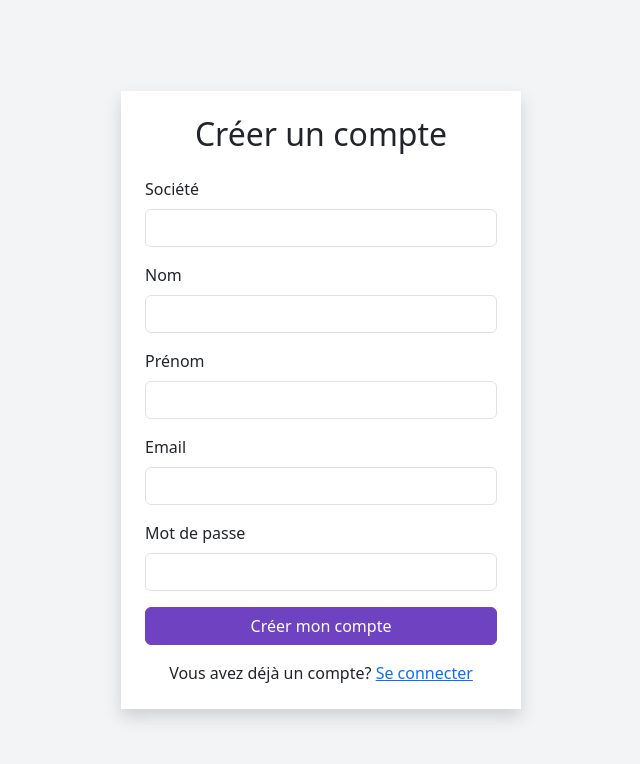
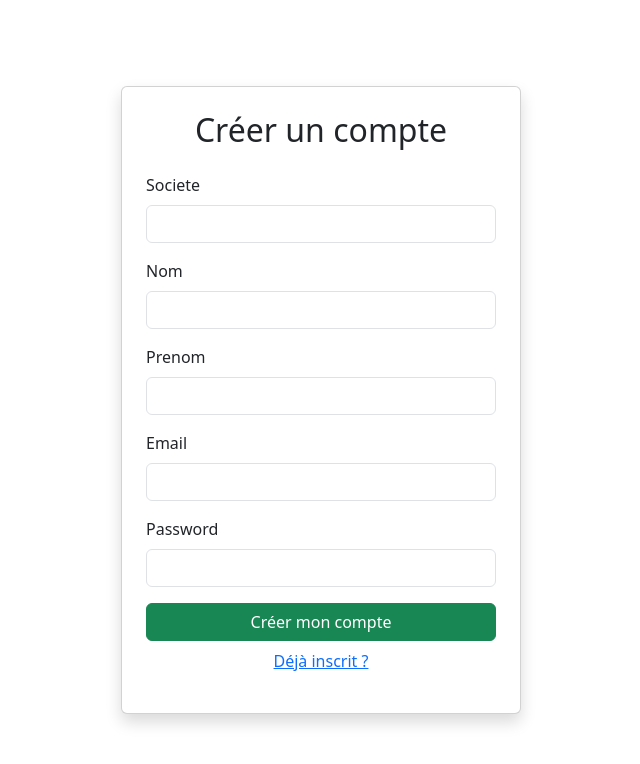
Before and after one commit to OneOffsas/claimoneoff-front02, a Next.js app: page /register in a window 1280 px wide. Shown: the top 764 px of the page, without its empty margins (319-959 px from the left). Built offline with nearby package versions, Linux system fonts and the light colour scheme.

Commit message:
Update register.js

```diff
--- a/pages/register.js
+++ b/pages/register.js
@@ -1,113 +1,50 @@
 // pages/register.js
-import { useState } from 'react';
-import Link from 'next/link';
-import { useRouter } from 'next/router';
-
-const API_URL = process.env.NEXT_PUBLIC_API_URL || '';
+import { useState } from "react"
+import { useRouter } from "next/router"
+import { apiCall } from "../utils/api"
+import Link from "next/link"
 
 export default function Register() {
-  const router = useRouter();
-  const [societe, setSociete] = useState('');
-  const [nom, setNom] = useState('');
-  const [prenom, setPrenom] = useState('');
-  const [email, setEmail] = useState('');
-  const [password, setPassword] = useState('');
-  const [msg, setMsg] = useState('');
+  const [form, setForm] = useState({ societe:"", nom:"", prenom:"", email:"", password:"" })
+  const [msg, setMsg] = useState("")
+  const router = useRouter()
 
-  async function handleRegister(e) {
-    e.preventDefault();
-    setMsg('Inscription en cours...');
-    try {
-      const res = await fetch(API_URL, {
-        method: 'POST',
-        headers: { 'Content-Type': 'application/json' },
-        body: JSON.stringify({
-          action: 'register',
-          societe,
-          nom,
-          prenom,
-          email,
-          password,
-        }),
-      });
-      const data = await res.json();
-      if (data.status === 'success') {
-        setMsg('Compte créé! Vous pouvez vous connecter.');
-        // après un court délai, rediriger vers login
-        setTimeout(() => router.push('/login'), 1500);
+  async function submit(e) {
+    e.preventDefault()
+    setMsg("Inscription…")
+    const data = await apiCall("register", form)
+    if (data.status==="success") {
+      setMsg("Compte créé ! Redirection…")
+      setTimeout(()=>router.push("/login"),1000)
     } else {
-        setMsg('Erreur : ' + data.message);
-      }
-    } catch (err) {
-      setMsg('Erreur réseau, réessayez.');
+      setMsg(data.message)
     }
   }
 
   return (
-    <div className="d-flex justify-content-center align-items-center vh-100" style={{ backgroundColor: '#f3f4f6' }}>
-      <div className="bg-white p-4 shadow card-custom" style={{ maxWidth: '400px', width: '100%' }}>
-        <h2 className="text-center mb-4">Créer un compte</h2>
-        {msg && <div className="alert alert-info alert-custom">{msg}</div>}
-        <form onSubmit={handleRegister}>
-          <div className="mb-3">
-            <label className="form-label">Société</label>
+    <div className="d-flex justify-content-center align-items-center vh-100 bg-gradient">
+      <div className="card p-4 shadow w-100" style={{maxWidth: 400}}>
+        <h2 className="mb-4 text-center">Créer un compte</h2>
+        <form onSubmit={submit}>
+          {["societe","nom","prenom","email","password"].map((k,i)=>(
+            <div key={k} className="mb-3">
+              <label className="form-label">{k.charAt(0).toUpperCase()+k.slice(1)}</label>
               <input
-              type="text"
+                type={k==="email"?"email":k==="password"?"password":"text"}
                 className="form-control"
-              value={societe}
-              onChange={e => setSociete(e.target.value)}
+                value={form[k]}
+                onChange={e=>setForm({...form,[k]:e.target.value})}
                 required
               />
             </div>
-          <div className="mb-3">
-            <label className="form-label">Nom</label>
-            <input
-              type="text"
-              className="form-control"
-              value={nom}
-              onChange={e => setNom(e.target.value)}
-              required
-            />
-          </div>
-          <div className="mb-3">
-            <label className="form-label">Prénom</label>
-            <input
-              type="text"
-              className="form-control"
-              value={prenom}
-              onChange={e => setPrenom(e.target.value)}
-              required
-            />
-          </div>
-          <div className="mb-3">
-            <label className="form-label">Email</label>
-            <input
-              type="email"
-              className="form-control"
-              value={email}
-              onChange={e => setEmail(e.target.value)}
-              required
-            />
-          </div>
-          <div className="mb-3">
-            <label className="form-label">Mot de passe</label>
-            <input
-              type="password"
-              className="form-control"
-              value={password}
-              onChange={e => setPassword(e.target.value)}
-              required
-            />
-          </div>
-          <button type="submit" className="btn btn-primary-custom w-100">Créer mon compte</button>
+          ))}
+          <button className="btn btn-success w-100">Créer mon compte</button>
         </form>
-        <div className="mt-3 text-center">
-          Vous avez déjà un compte?{' '}
-          <Link href="/login" passHref>
-            <a>Se connecter</a>
-          </Link>
+        {msg && <div className="alert alert-info mt-3">{msg}</div>}
+        <p className="text-center mt-2">
+          <Link href="/login"><a>Déjà inscrit ?</a></Link>
+        </p>
       </div>
     </div>
-    </div>
-  );
+  )
 }
```
Lines whose indentation alone changed are shown as unchanged.
